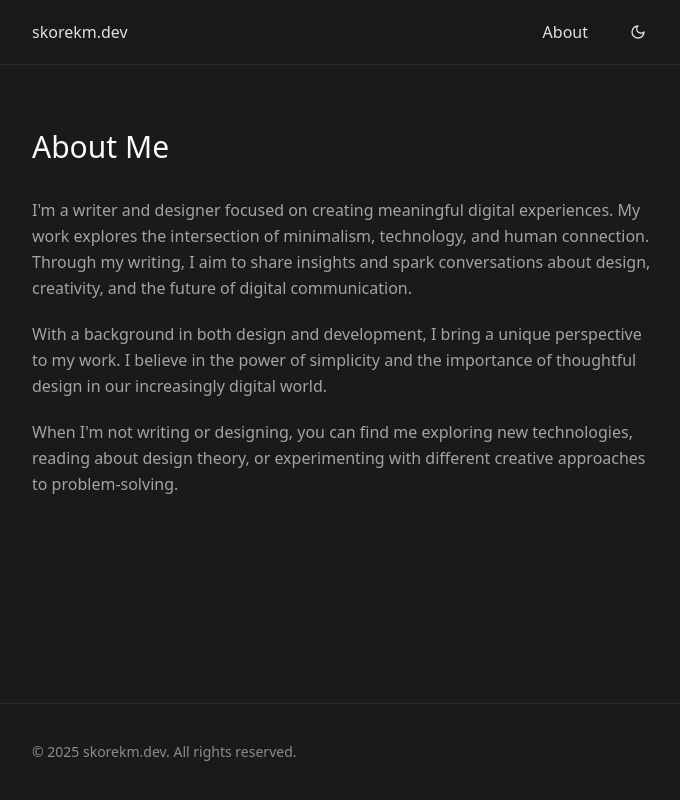
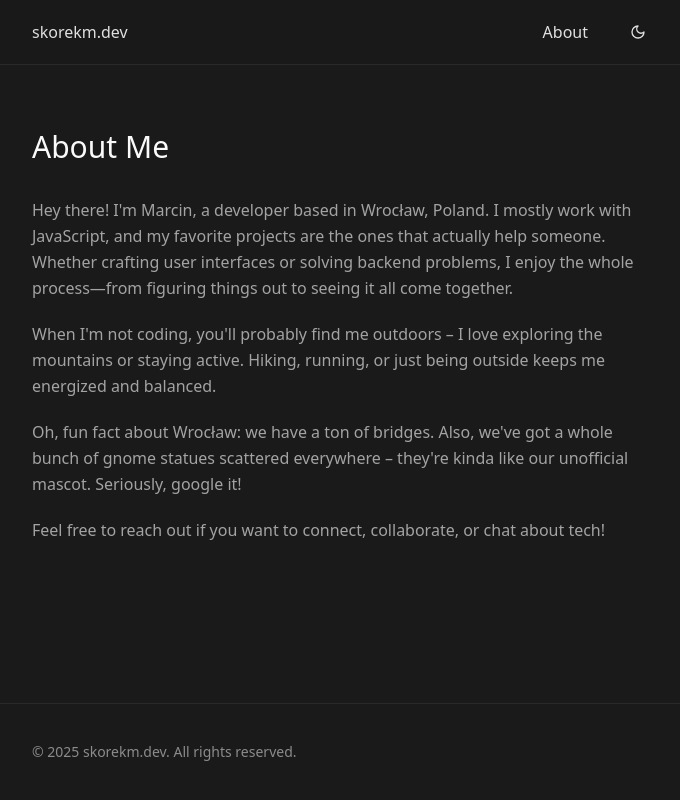
Before and after one commit to skorekm/skorekm.dev, a Next.js app: page /about in a window 1280 px wide. Shown: the whole page, without its empty margins (296-976 px from the left). Built offline with nearby package versions, Linux system fonts and the light colour scheme; some icons are missing.

Commit message:
feat: we are getting there

```diff
--- a/src/app/about/page.tsx
+++ b/src/app/about/page.tsx
@@ -5,17 +5,23 @@ export default function About() {
         <h1 className="text-3xl font-medium text-neutral-900 dark:text-neutral-50">About Me</h1>
         <div className="prose prose-neutral dark:prose-invert max-w-none">
           <p className="text-neutral-600 dark:text-neutral-400 leading-relaxed">
-            I&apos;m a writer and designer focused on creating meaningful digital experiences. My work explores the
-            intersection of minimalism, technology, and human connection. Through my writing, I aim to share insights
-            and spark conversations about design, creativity, and the future of digital communication.
+            Hey there! I&apos;m Marcin, a developer based in Wrocław, Poland.
+            I mostly work with JavaScript, and my favorite projects are the ones that actually help someone.
+            Whether crafting user interfaces or solving backend problems, I enjoy the whole process—from figuring things out to seeing it all come together.
           </p>
           <p className="text-neutral-600 dark:text-neutral-400 leading-relaxed">
-            With a background in both design and development, I bring a unique perspective to my work. I believe in
-            the power of simplicity and the importance of thoughtful design in our increasingly digital world.
+            When I&apos;m not coding, you&apos;ll probably find me outdoors –
+            I love exploring the mountains or staying active.
+            Hiking, running, or just being outside keeps me energized and balanced.
           </p>
           <p className="text-neutral-600 dark:text-neutral-400 leading-relaxed">
-            When I&apos;m not writing or designing, you can find me exploring new technologies, reading about design
-            theory, or experimenting with different creative approaches to problem-solving.
+            Oh, fun fact about Wrocław: we have a ton of bridges.
+            Also, we&apos;ve got a whole bunch of gnome statues scattered everywhere –
+            they&apos;re kinda like our unofficial mascot. Seriously, google it!
+          </p>
+          <p className="text-neutral-600 dark:text-neutral-400 leading-relaxed">
+            Feel free to reach out if you want to connect, collaborate,
+            or chat about tech!
           </p>
         </div>
       </section>
```
